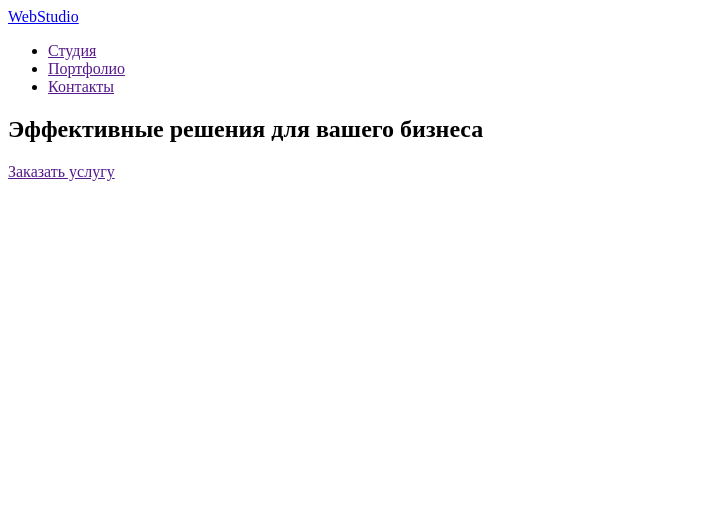
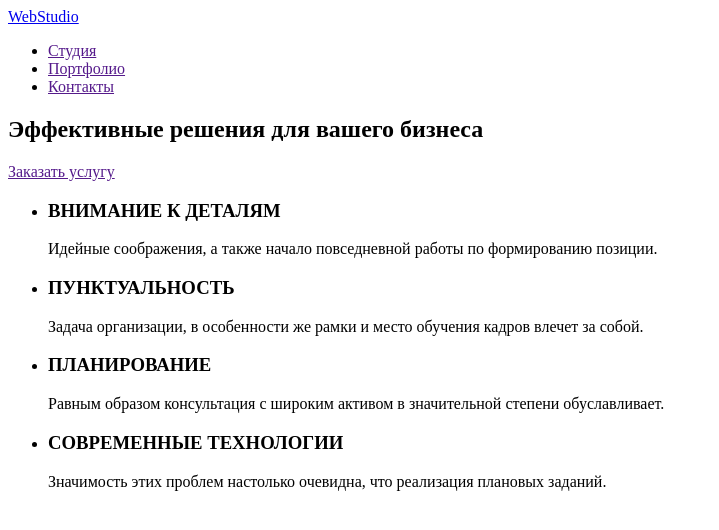
Before and after one commit to SivakKaterina/First-homework, a plain HTML site: page index.html in a window 1280 px wide. Shown: the whole page, without its empty margins (0-719 px from the left). Drawn offline with Linux system fonts and the light colour scheme.

Commit message:
Прописала список в третьем блоке

```diff
--- a/index.html
+++ b/index.html
@@ -26,7 +26,38 @@
         <a href="">Заказать услугу</a>
       </section>
     </div>
-    <section></section>
+    <section>
+      <ul>
+        <li>
+          <h3>ВНИМАНИЕ К ДЕТАЛЯМ</h3>
+          <p>
+            Идейные соображения, а также начало повседневной работы по
+            формированию позиции.
+          </p>
+        </li>
+        <li>
+          <h3>ПУНКТУАЛЬНОСТЬ</h3>
+          <p>
+            Задача организации, в особенности же рамки и место обучения кадров
+            влечет за собой.
+          </p>
+        </li>
+        <li>
+          <h3>ПЛАНИРОВАНИЕ</h3>
+          <p>
+            Равным образом консультация с широким активом в значительной степени
+            обуславливает.
+          </p>
+        </li>
+        <li>
+          <h3>СОВРЕМЕННЫЕ ТЕХНОЛОГИИ</h3>
+          <p>
+            Значимость этих проблем настолько очевидна, что реализация плановых
+            заданий.
+          </p>
+        </li>
+      </ul>
+    </section>
     <section></section>
     <footer></footer>
   </body>
```
